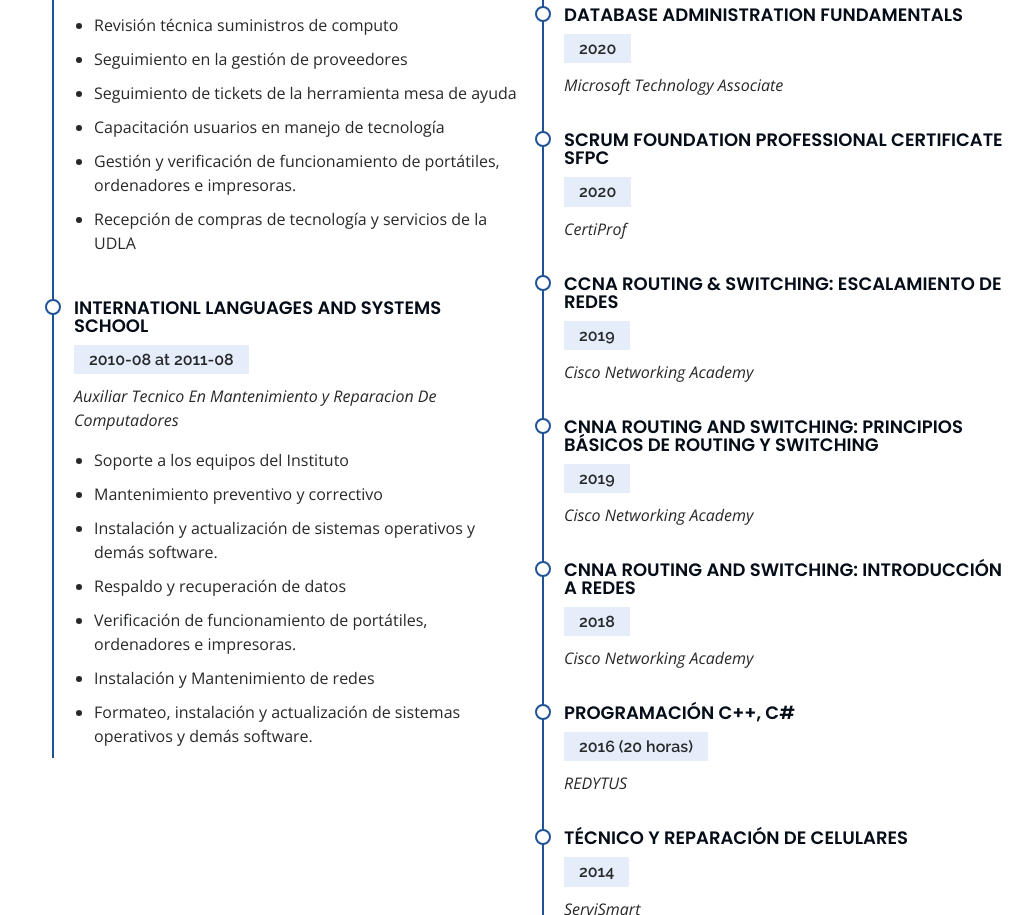
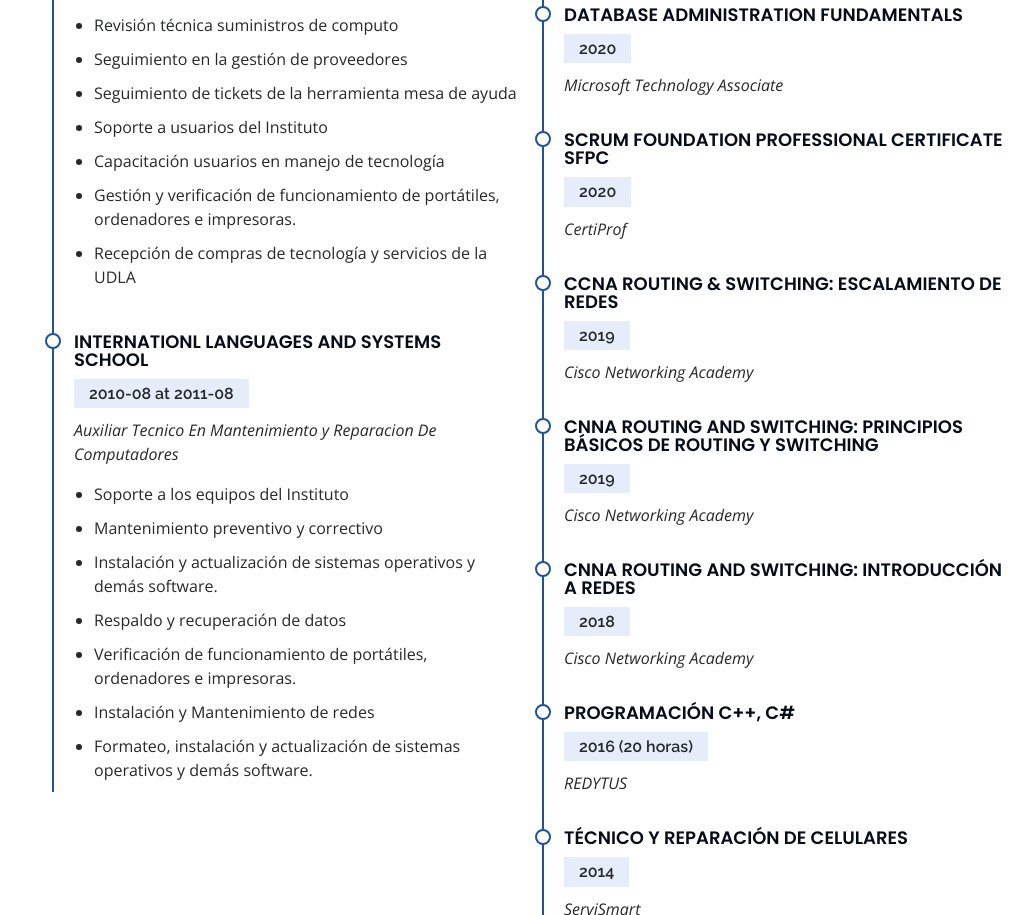
Before and after one commit to LexCh/curriculum_website, a plain HTML site: page index.html in a window 1280 px wide. Shown: the part 2922-3837 px from the top of the page, without its empty margins (260-1280 px from the left). Drawn offline with nearby package versions, Linux system fonts and the light colour scheme.

Commit message:
commit06

```diff
--- a/index.html
+++ b/index.html
@@ -231,6 +231,7 @@
                                 <li>Revisión técnica suministros de computo</li>
                                 <li>Seguimiento en la gestión de proveedores</li>
                                 <li>Seguimiento de tickets de la herramienta mesa de ayuda</li>
+                                <li>Soporte a usuarios del Instituto</li>
                                 <li>Capacitación usuarios en manejo de tecnología</li>
                                 <li>Gestión y verificación de funcionamiento de portátiles, ordenadores e impresoras.</li>
                                 <li>Recepción de compras de tecnología y servicios de la UDLA</li>
```
